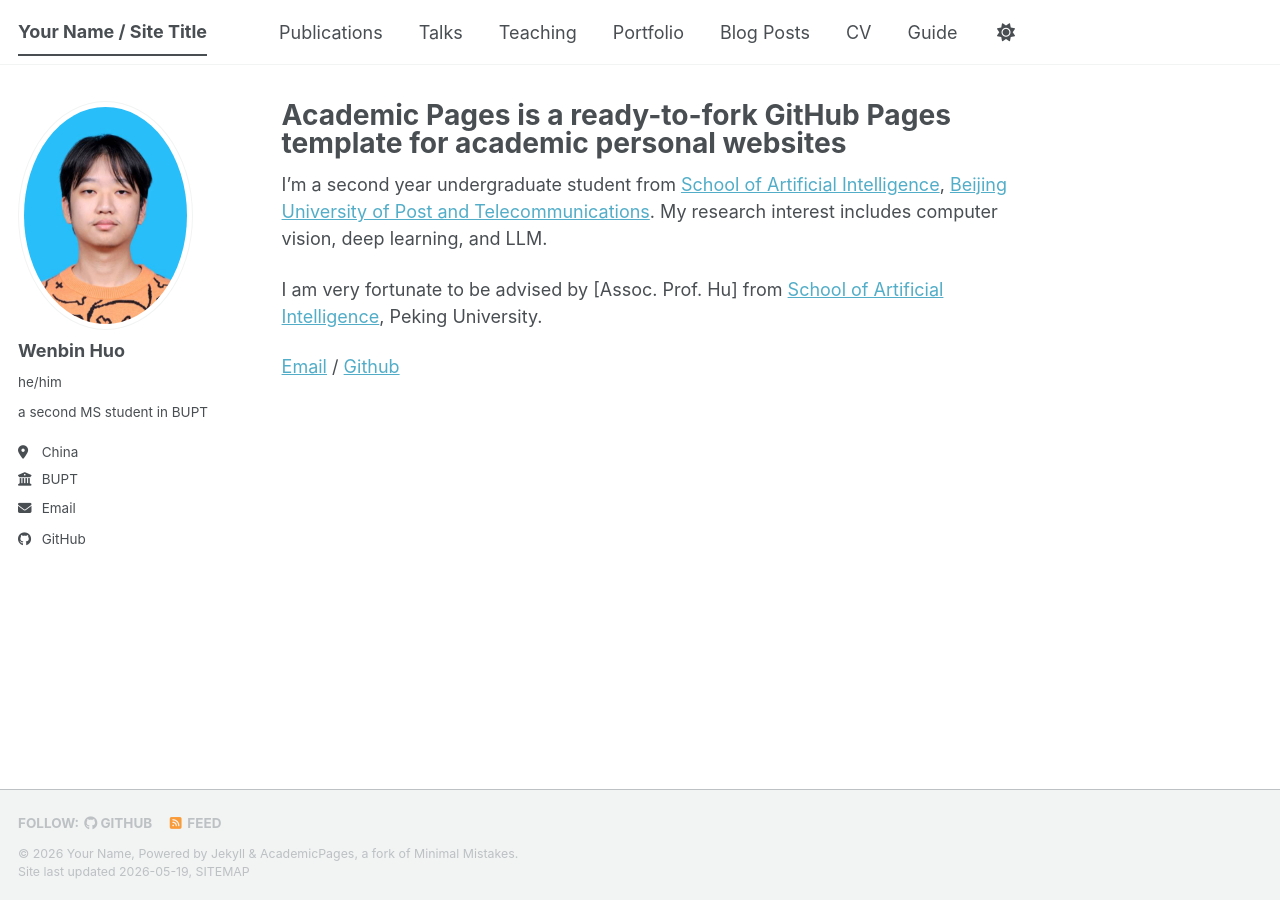
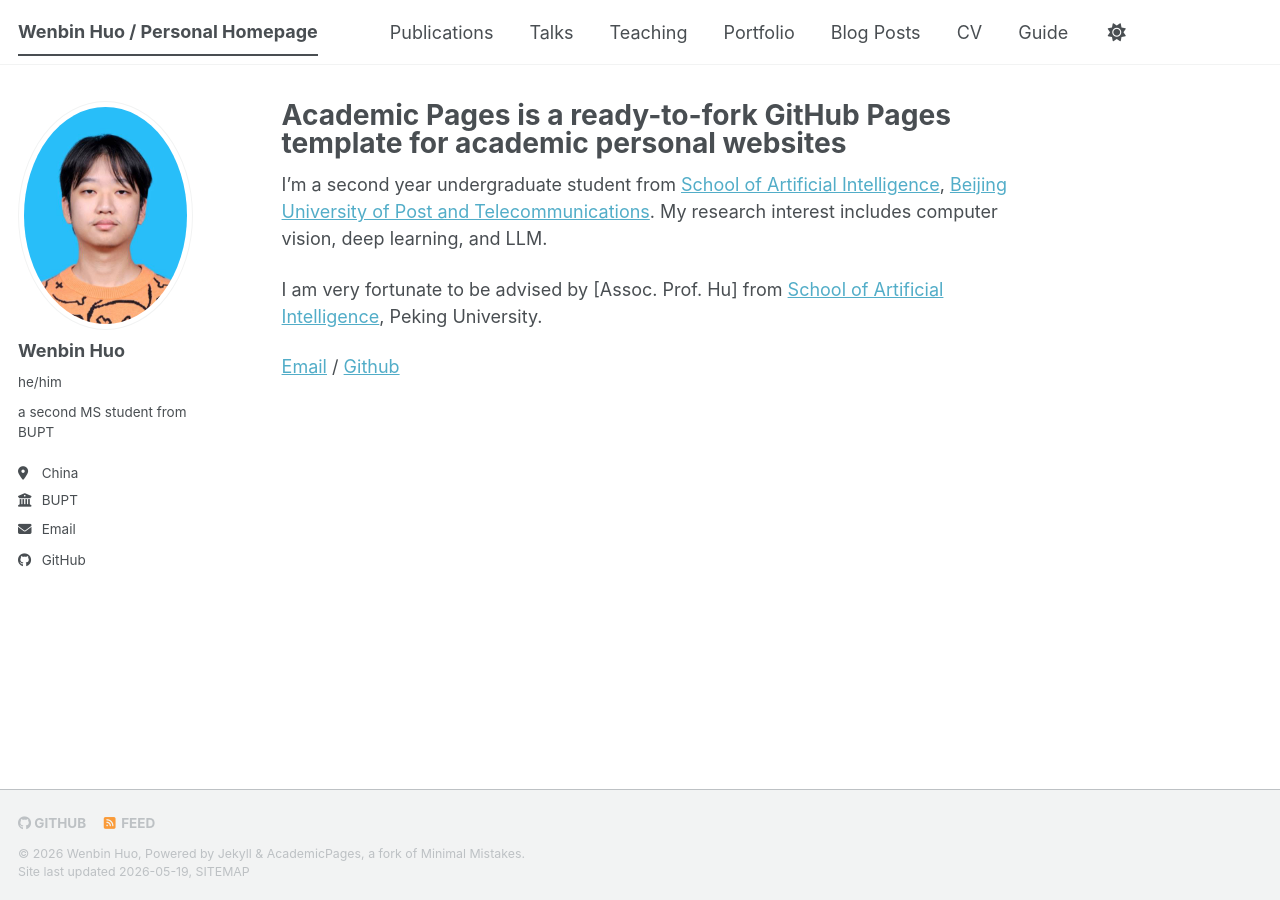
Before and after one commit to sakura073/Wenbin-Huo, a Jekyll site: the page built from _pages/about.md, in a window 1280 px wide. Built offline with Jekyll 4.4.1, drawn with Linux system fonts in a browser that asks for light colours; a script bundle is joined from its source files by our own code; library files that are not in the unit come from our copies.

Commit message:
Update _config.yml

```diff
--- a/_config.yml
+++ b/_config.yml
@@ -7,16 +7,16 @@
 # server process.
 
 # Basic Site Settings
-locale                   : "en-US"
+locale                   : "zh-Ch"
 site_theme               : "default" # The available themes options are "default", "air", "sunrise", "mint", "dirt" and "contrast"
-title                    : "Your Name / Site Title"
+title                    : "Wenbin Huo / Personal Homepage"
 title_separator          : "-"
-name                     : &name "Your Name"
-description              : &description "Your Name's academic portfolio"   # Update this with a general description of your site, this is the default if not overridden by a page
-url                      : https://academicpages.github.io # The base hostname & protocol for your site e.g. "https://[your GitHub username].github.io",
+name                     : &name "Wenbin Huo"
+description              : &description "a second MS student from BUPT"   # Update this with a general description of your site, this is the default if not overridden by a page
+url                      : https://sakura073.github.io/Wenbin-Huo/ # The base hostname & protocol for your site e.g. "https://[your GitHub username].github.io",
                                                            # or if you already have some other page hosted on Github then use "https://[your GitHub username].github.io/[Your Repo Name]"
 baseurl                  : "" # the subpath of your site, e.g. "/blog"
-repository               : "academicpages/academicpages.github.io"
+repository               : "Wenbin Huo/Wenbin Huo.github.io"
 
 # Site Author - The following control what appear as part of the author content on the side bar.
 #               If a field is blank the icon and link will not appear, otherwise it will be shown.
@@ -26,7 +26,7 @@ author:
   avatar           : "profile.png"
   name             : "Wenbin Huo"
   pronouns         : "he/him"# example: "she/her"
-  bio              : "a second MS student in BUPT"
+  bio              : "a second MS student from BUPT"
   location         : "China"
   employer         : "BUPT"
   uri              : # URL
```
